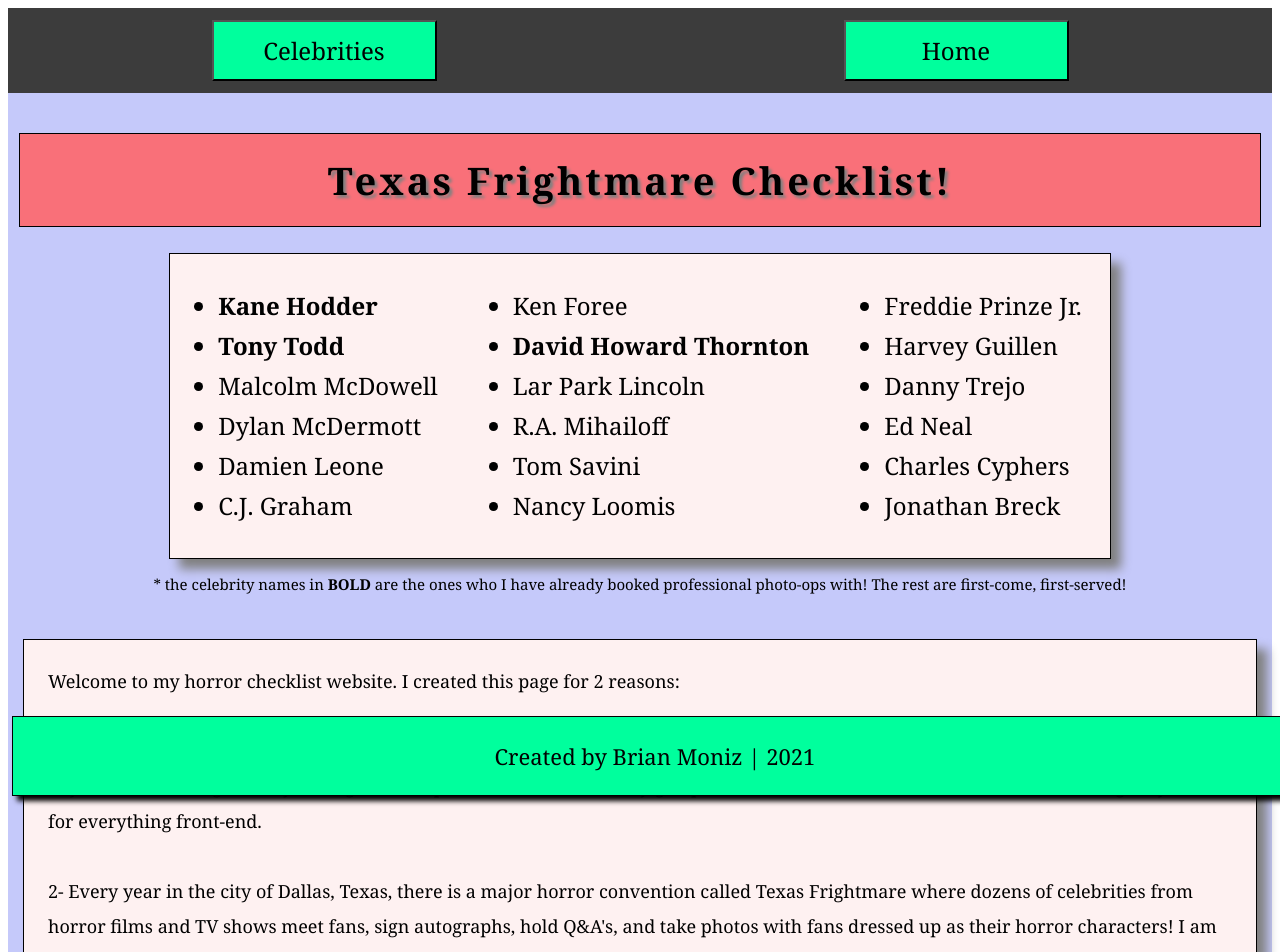
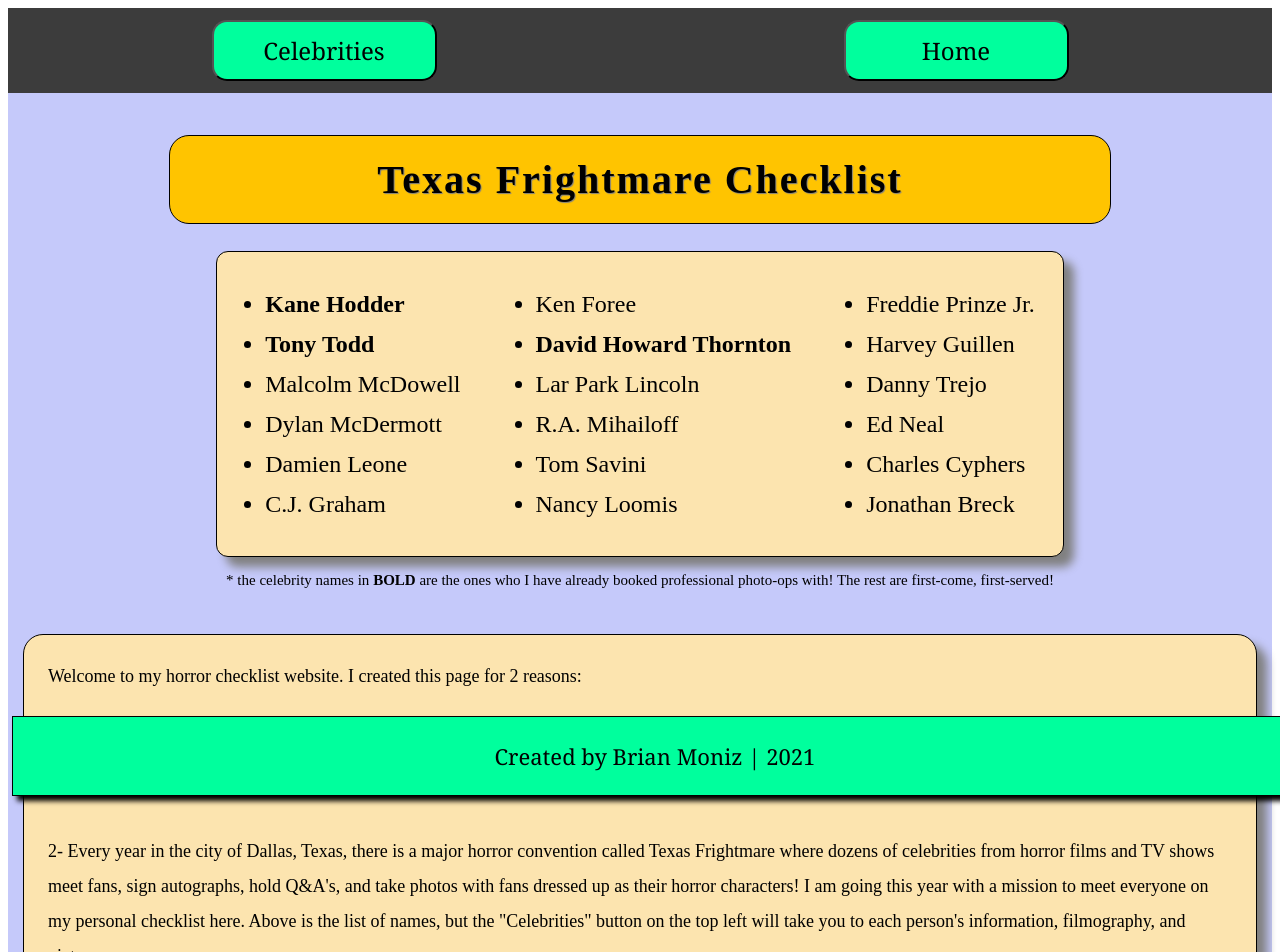
Before and after one commit to BrianTheLion328/TexasFrightmare, a React (Create React App) app: page / in a window 1280 px wide. Shown: the top 952 px of the page. Built offline with nearby package versions, Linux system fonts and the light colour scheme.

Commit message:
new stylings, changed colors

```diff
--- a/src/components/Style.css
+++ b/src/components/Style.css
@@ -6,6 +6,7 @@
     width: 225px;
     font-family: Georgia, 'Times New Roman', Times, serif;
     font-size: 24px;
+    border-radius: 15px;
 }
 .navButton:hover{
     background-color: rgb(0, 0, 0);
@@ -112,18 +113,19 @@
     flex-direction: column;
     align-items: center;
     background-color:rgb(197, 201, 250);
-    font-family: Georgia, 'Times New Roman', Times, serif
+    font-family: serif;
 }
 .welcomeHeader{
     /* text-decoration: underline; */
-    letter-spacing: 3px;
-    font-size: 38px;
-    text-shadow: 3px 3px 3px grey;
+    letter-spacing: 2px;
+    font-size: 40px;
+    text-shadow: 1px 1px 1px grey;
     border: 1px solid black;
     padding: 20px;
-    background-color:rgb(249, 112, 121);
-    width: 1200px;
+    background-color:rgb(255, 196, 0);
+    width: 900px;
     text-align: center;
+    border-radius: 20px;
 
 }
 .welcomeMessage{
@@ -132,9 +134,11 @@
     margin-top: 30px;
     font-size: 18px;
     border: 1px solid black;
+    border-radius: 20px;
     padding: 24px;
-    background-color: rgb(254, 241, 241);
+    background-color: rgb(252, 228, 175);
     box-shadow: 10px 10px 10px grey;
+    font-family: serif;
 
 }
 #list{
@@ -143,7 +147,9 @@
     padding: 8px;
     line-height: 40px;
     border: 1px solid black;
-    background-color: rgb(254, 241, 241);
+    border-radius: 12px;
+    background-color: rgb(252, 228, 175);
+    font-family: serif;
     box-shadow: 10px 10px 10px grey;
 }
 .listOne{
--- a/src/components/Welcome.js
+++ b/src/components/Welcome.js
@@ -4,7 +4,7 @@
 export default function Welcome() {
   return (
     <div className="welcomePage">
-      <h1 className="welcomeHeader">Texas Frightmare Checklist!</h1>
+      <h1 className="welcomeHeader">Texas Frightmare Checklist</h1>
 
       <div id="list">
         <ul className="listOne">
```
